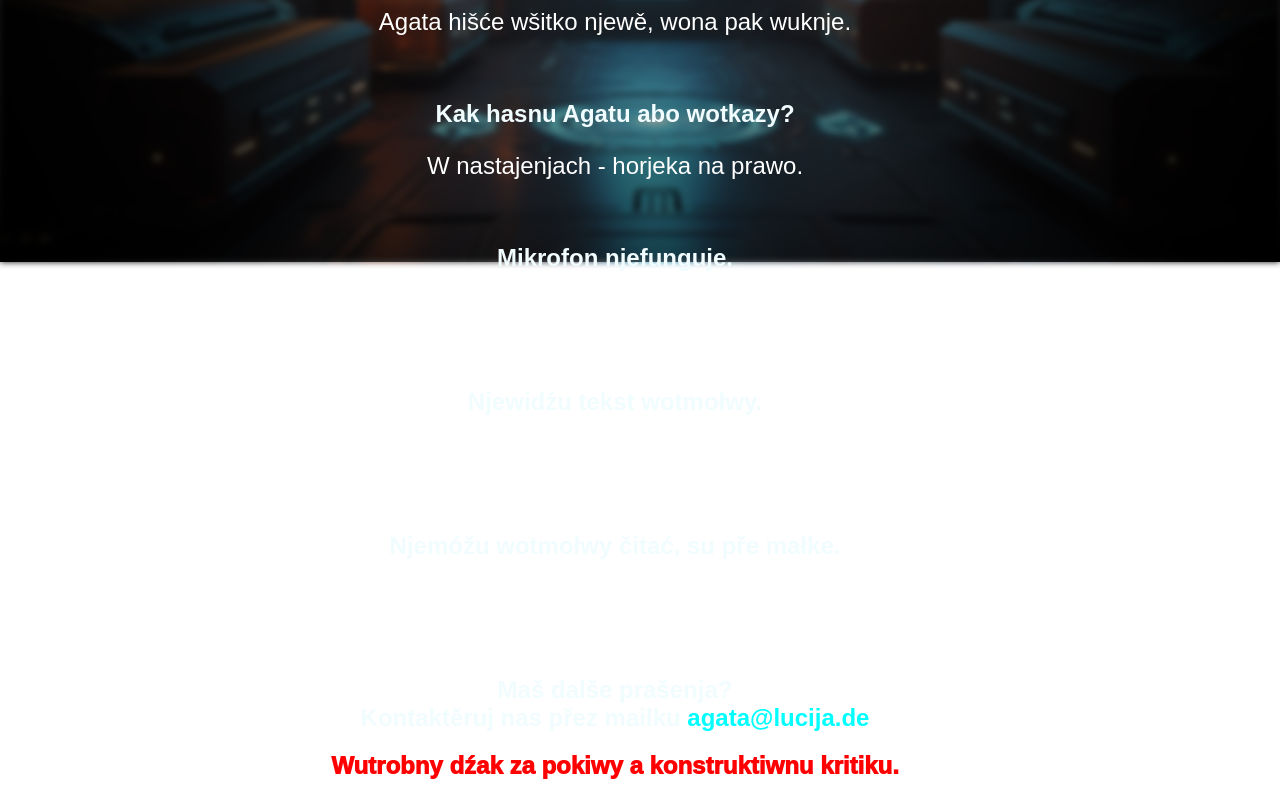
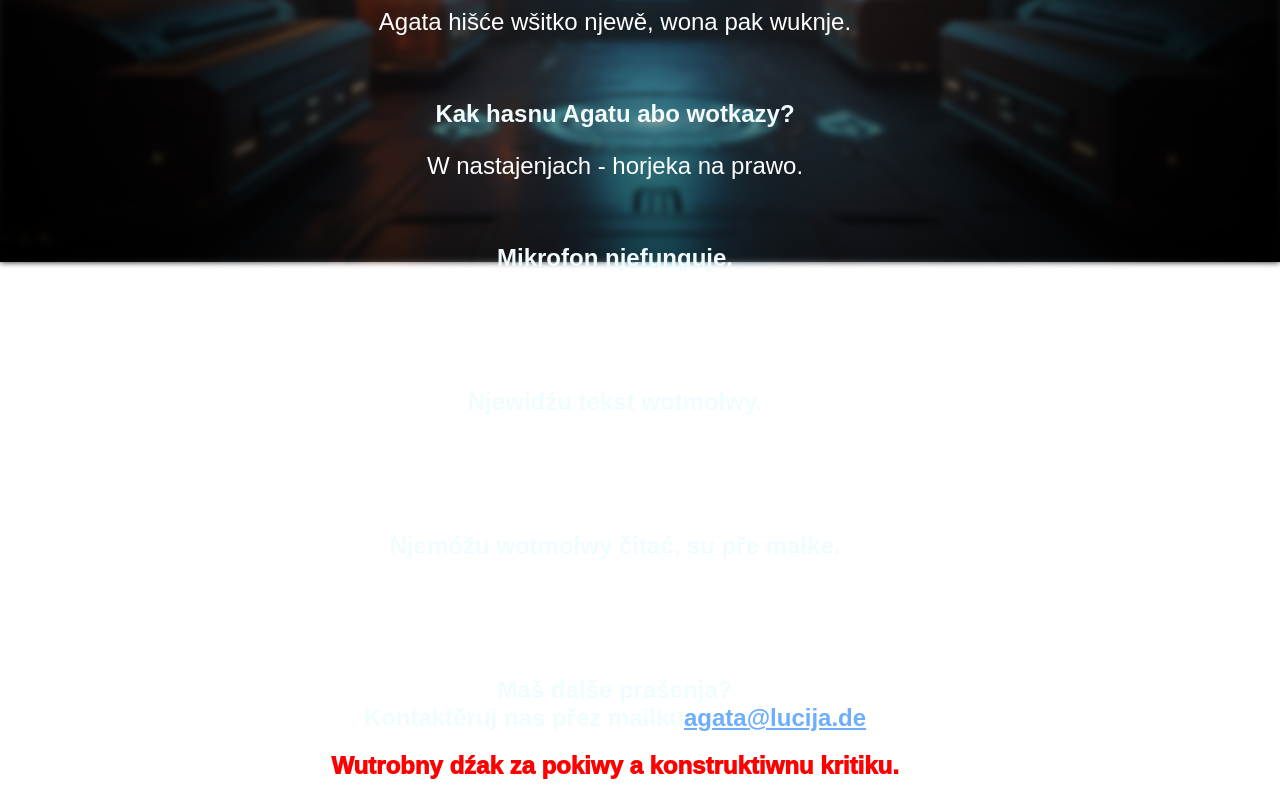
Before and after one commit to ZalozbaDev/agata-webapp, a React (Vite) app: page /faq in a window 1280 px wide. Shown: the part 538-1338 px from the top of the page. Built offline with nearby package versions, Linux system fonts and the light colour scheme; no server answers.

Commit message:
check URL barba wotkazy

```diff
--- a/src/pages/faq/index.tsx
+++ b/src/pages/faq/index.tsx
@@ -3,6 +3,7 @@ import {
 impresumtitlestyle,
 podnadpisma,
 pismo,
+wotkazyFAQ,
 }
 from './styles';
 
@@ -33,7 +34,11 @@ const FaqPage: React.FC = () => {
       <h2 style={podnadpisma}>Njemóžu wotmołwy čitać, su pře małke.</h2>
       <p style={pismo}>Změn ZOOM faktor wobrazowki, na kompjuteru z STRG +</p>
       <br />
-      <h2 style={podnadpisma}>Maš dalše prašenja?<br /> Kontaktěruj nas přez mailku <a style={{color: 'cyan', textDecoration: 'none'}} href={`mailto:agata@lucija.de`}>agata@lucija.de</a></h2>
+
+      <h2 style={podnadpisma}>Maš dalše prašenja?<br /> Kontaktěruj nas přez mailku
+      <a style={wotkazyFAQ} href={`mailto:agata@lucija.de`}
+      >agata@lucija.de</a></h2>
+
       <h2 style={{...podnadpisma, color: 'red', fontWeight: '1000'}}>Wutrobny dźak za pokiwy a konstruktiwnu kritiku.</h2>
     </div>
   )
--- a/src/pages/faq/styles.ts
+++ b/src/pages/faq/styles.ts
@@ -19,3 +19,10 @@ fontFamily: 'Arial, sans-serif',
 color: '#ffffffff',
 textAlign: 'center',
 }
+
+export const wotkazyFAQ: React.CSSProperties = {
+fontSize: '1.5rem',
+fontFamily: 'Arial, sans-serif',
+color: '#6daefdff',
+textAlign: 'center',
+}
```
